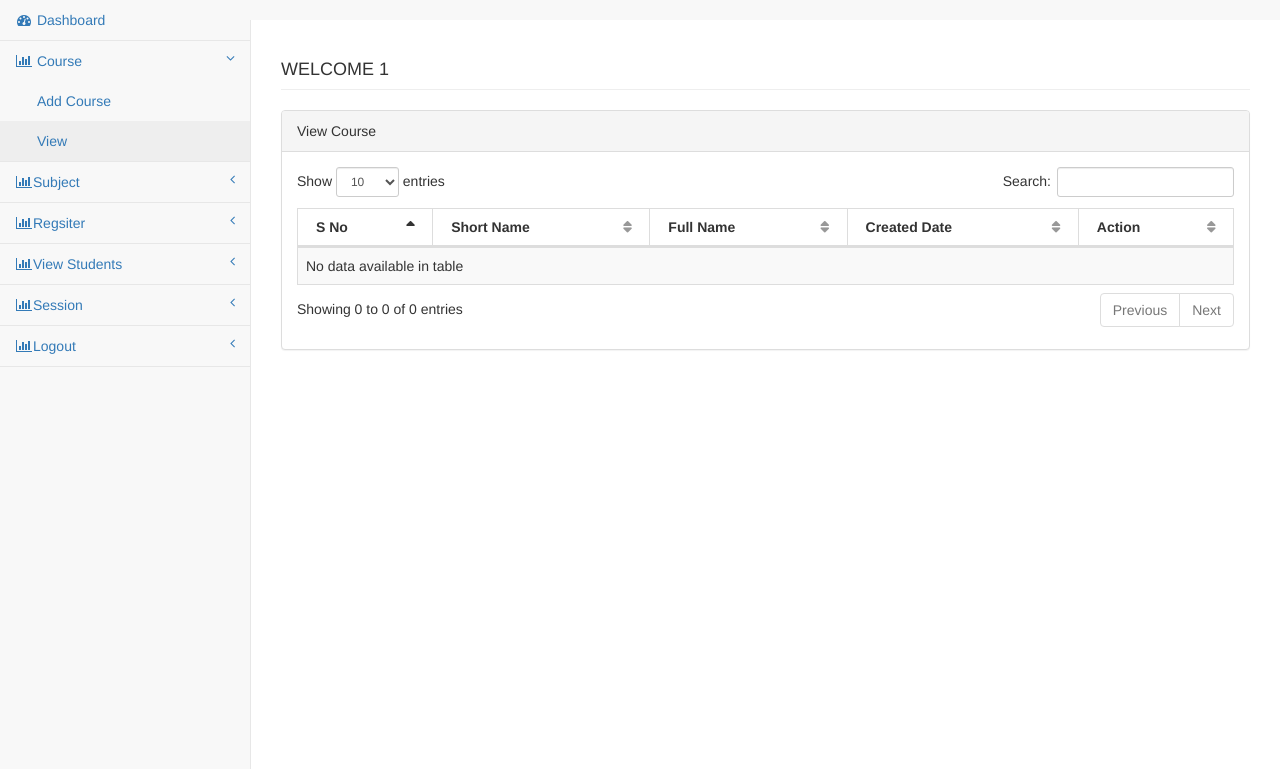
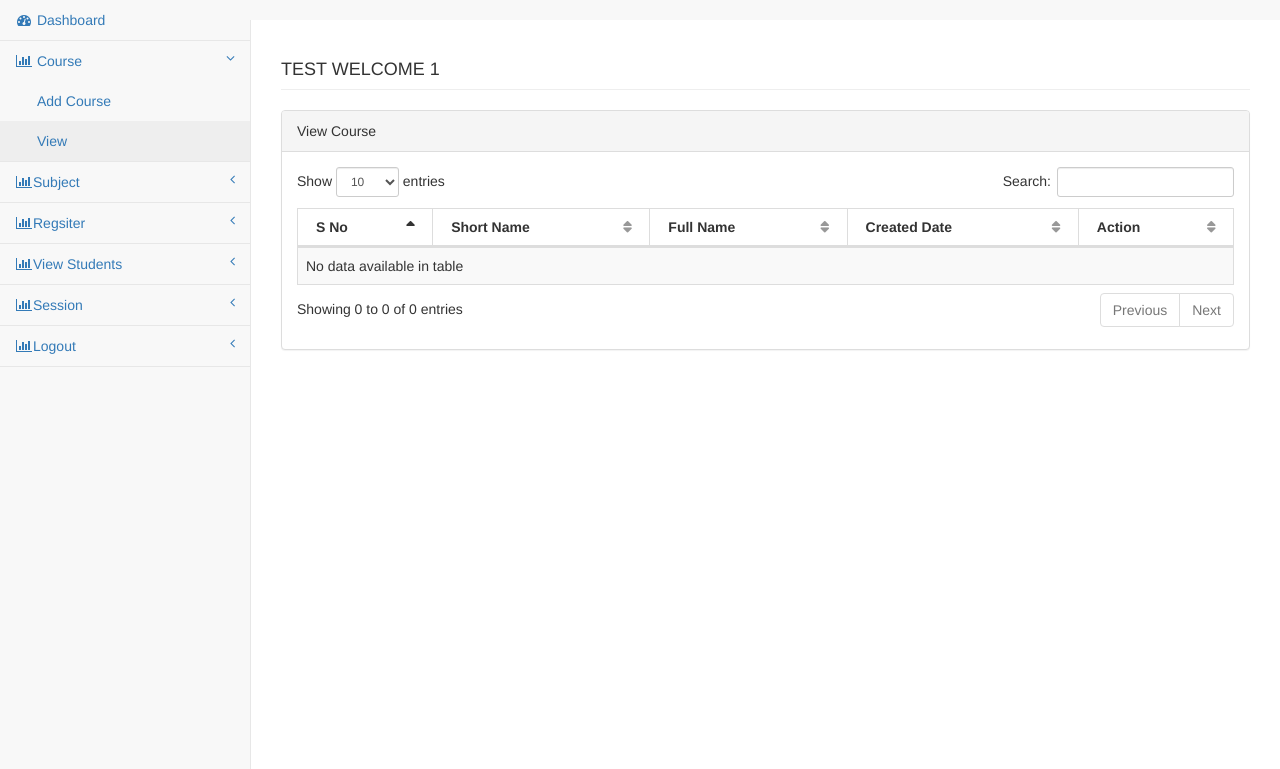
Before and after one commit to mahmuda-bjit/schoolmanagement, a PHP site: page /pages/view-course.php in a window 1280 px wide. Shown: the part 51-820 px from the top of the page. Run offline with PHP 8.4, Linux system fonts and the light colour scheme; the visitor is signed in with stand-in values (Sample User, id 1); data that the repository does not hold is empty; some libraries are stand-ins or nearby versions.

Commit message:
Update view-course.php

```diff
--- a/pages/view-course.php
+++ b/pages/view-course.php
@@ -55,7 +55,7 @@ if (! (isset ( $_SESSION ['login'] ))) {
         <div id="page-wrapper">
             <div class="row">
                 <div class="col-lg-12">
-                   <h4 class="page-header"> <?php echo strtoupper("welcome"." ".htmlentities($_SESSION['login']));?></h4>
+                   <h4 class="page-header"> <?php echo strtoupper("test welcome"." ".htmlentities($_SESSION['login']));?></h4>
                 </div>
                 <!-- /.col-lg-12 -->
             </div>
```
